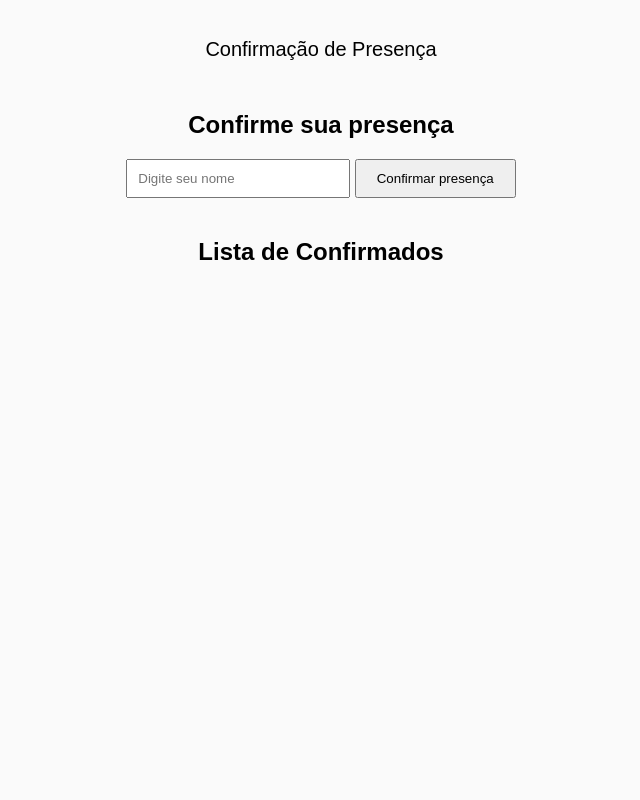
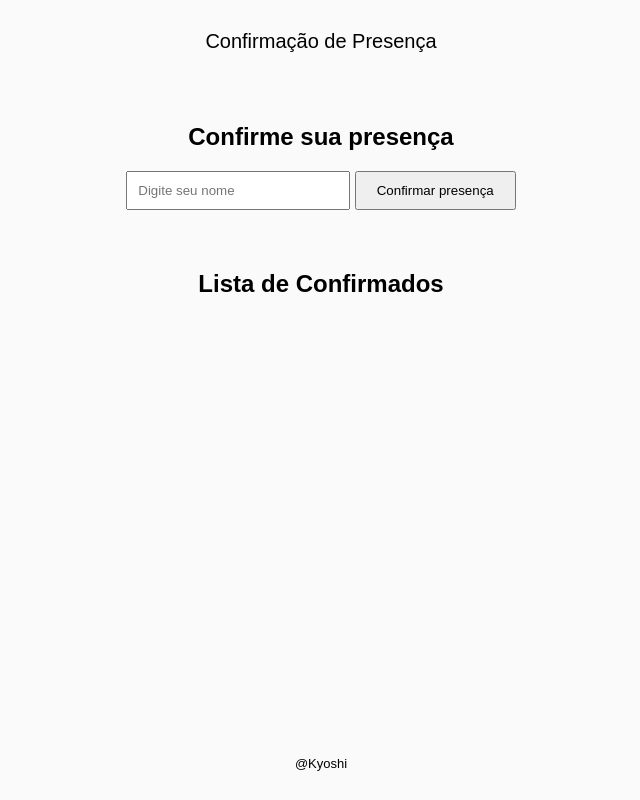
Before and after one commit to Luiz-Dev20/site-casamento, a plain HTML site: page convidados.html in a window 1280 px wide. Shown: the whole page, without its empty margins (319-959 px from the left). Drawn offline with Linux system fonts and the light colour scheme.

Commit message:
teste de alteração

```diff
--- a/convidados.css
+++ b/convidados.css
@@ -2,6 +2,10 @@ body {
     font-family: Arial, Helvetica, sans-serif;
     text-align: center;
     background:#fafafa;
+    display: flex;
+    flex-direction: column;
+    min-height: 100vh;
+    margin: 0;
 }
 
 header {
@@ -25,4 +29,11 @@ button {
 
 .lista{
     margin-top: 40px;
+    flex: 1;
 }
+
+footer {
+    text-align: center;
+    font-size: small;
+    padding: 1rem;
+}
--- a/convidados.html
+++ b/convidados.html
@@ -31,6 +31,8 @@
 
     </section>
 
+        <footer><p>@Kyoshi</p></footer>
+
     <script src="convidados.js"></script>
 </body>
 </html>
```
